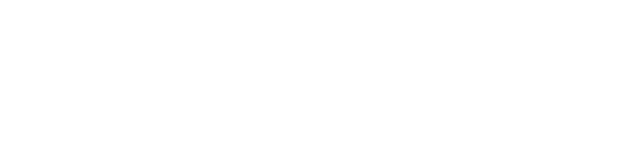
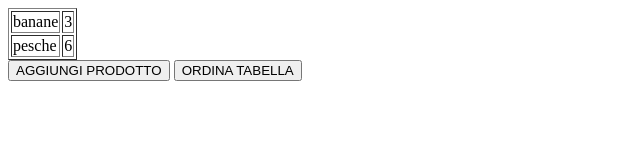
Before and after one commit to andreaconsoli/SE2_16_187261_L2, a plain HTML site: page index.html in a window 1280 px wide. Shown: the whole page, without its empty margins (0-640 px from the left). Drawn offline with Linux system fonts and the light colour scheme.

Commit message:
Aggiunto il file js

```diff
--- a/index.html
+++ b/index.html
@@ -1,11 +1,39 @@
 <!DOCTYPE html>
 <html>
 <head>
+<script src="script.js"></script>
 <title>
 MAGAZZINO
 </title>
 </head>
 <body>
+<table border = 1>
+	<tr>
+		<td>
+			banane
+		</td>
+				<td>
+			3
+		</td>
 
+	</tr>
+		<tr>
+		<td>
+			pesche
+		</td>
+		<td>
+			6
+		</td>
+
+	</tr>
+</table>
+
+<button onClick = "visualizza()">AGGIUNGI PRODOTTO</button>
+<button>ORDINA TABELLA</button>
+
+<input id = "nomeprodotto" style="visibility:hidden"/>
+<input id = "quantita" style="visibility:hidden"/>
+
+<button id = "invia" style="visibility:hidden">INVIA</button>
 </body>
 </html>
--- /dev/null
+++ b/script.js
@@ -0,0 +1,5 @@
+function visualizza(){
+	document.getElementById("nomeprodotto").style.visibility =  "visible";
+	document.getElementById("quantita").style.visibility =  "visible";
+	document.getElementById("invia").style.visibility =  "visible";
+}
```
